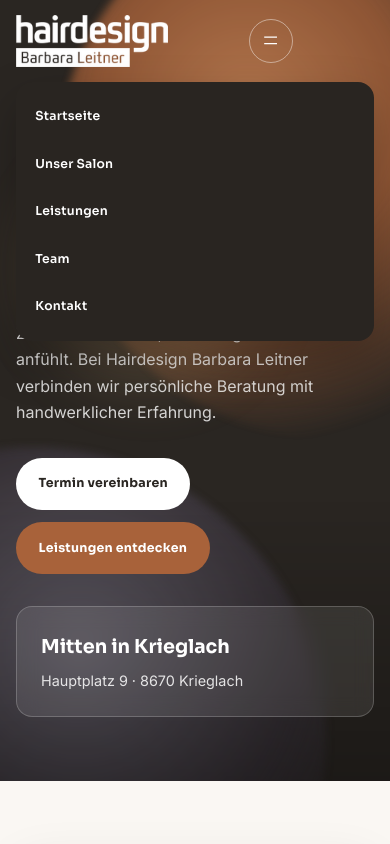
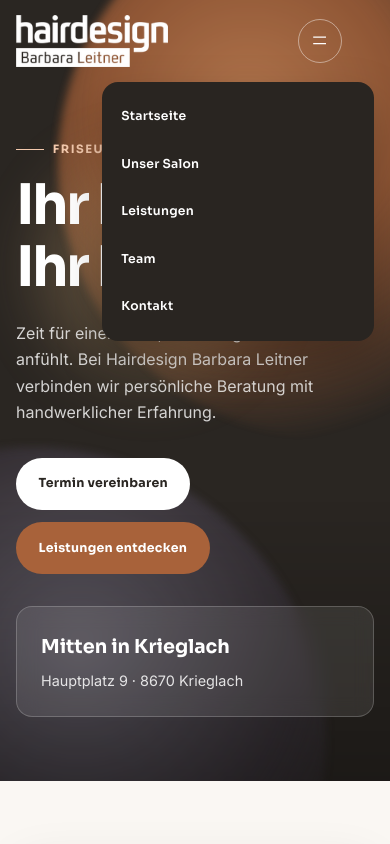
Before and after one commit to itsolutionsleitner/hairdesign-barbara-leitner, a plain HTML site: page index.html in a window 390 px wide. Both pictures are taken after a click on the button "Menü öffnen". Shown: the top 844 px of the page. Drawn offline with Linux system fonts and the light colour scheme.

Commit message:
v6.0 Mobile Ansicht

```diff
--- a/css/style.css
+++ b/css/style.css
@@ -236,8 +236,8 @@ p { margin-bottom: 1rem; }
   .site-header { position: absolute; }
   .nav { min-height: 5.1rem; }
   .brand img { width: 9.5rem; }
-  .menu-toggle { display: grid; place-items: center; }
-  .nav-links { position: fixed; inset: 5.1rem 1rem auto; display: grid; gap: 0; padding: 0.7rem 1.2rem; border-radius: 1rem; background: #292521; box-shadow: 0 20px 45px rgba(0, 0, 0, 0.25); opacity: 0; pointer-events: none; transform: translateY(-0.75rem); transition: opacity 0.2s ease, transform 0.2s ease; }
+  .menu-toggle { display: grid; place-items: center; margin-left: auto; }
+  .nav-links { position: fixed; top: 5.1rem; right: 1rem; width: min(17rem, calc(100% - 2rem)); display: grid; gap: 0; padding: 0.7rem 1.2rem; border-radius: 1rem; background: #292521; box-shadow: 0 20px 45px rgba(0, 0, 0, 0.25); opacity: 0; pointer-events: none; transform: translateY(-0.75rem); transition: opacity 0.2s ease, transform 0.2s ease; }
   .nav-links.is-open { opacity: 1; pointer-events: auto; transform: none; }
   .nav-links a { display: block; padding: 0.85rem 0; }
   .nav-links a::after { display: none; }
```
